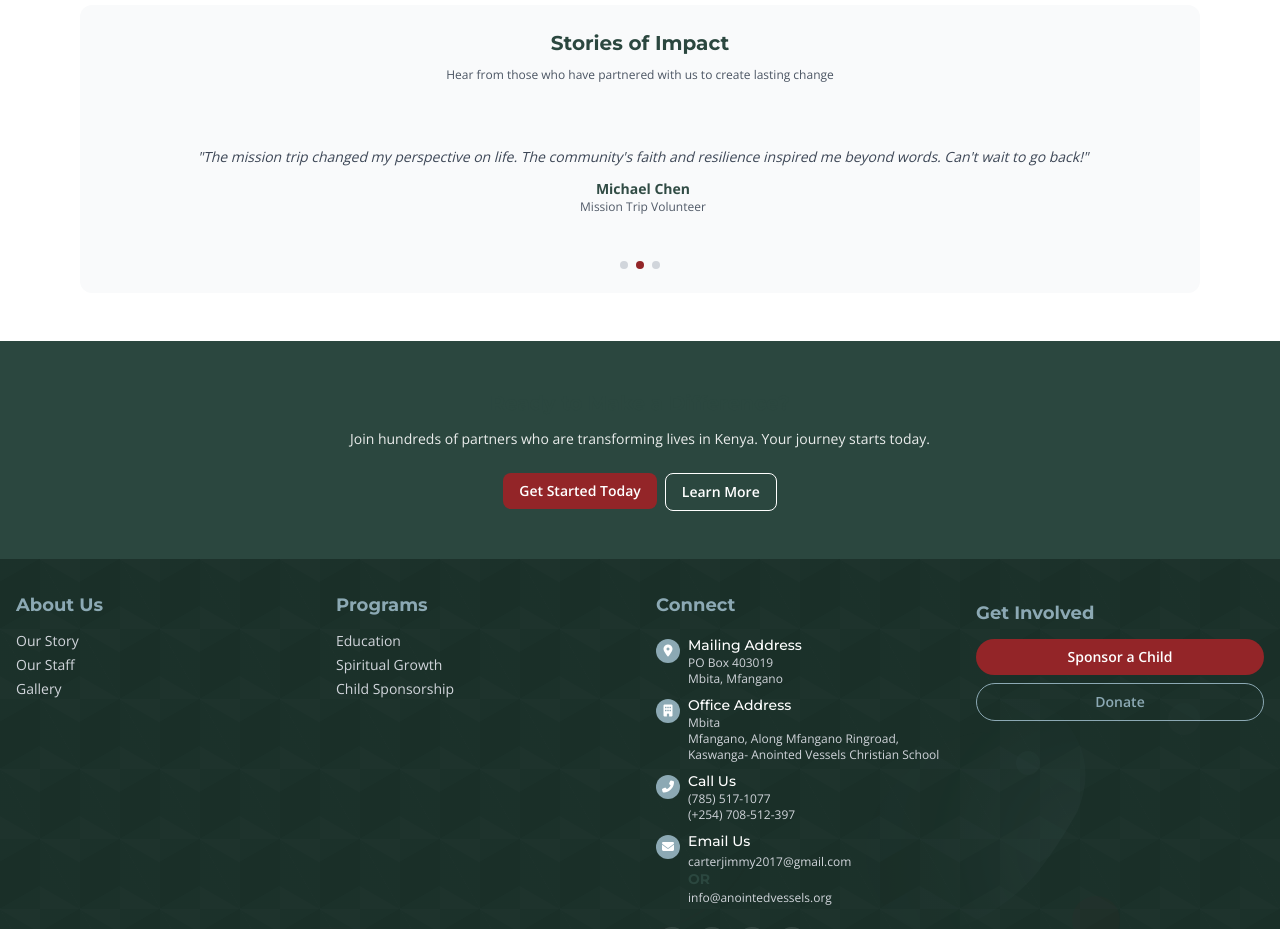
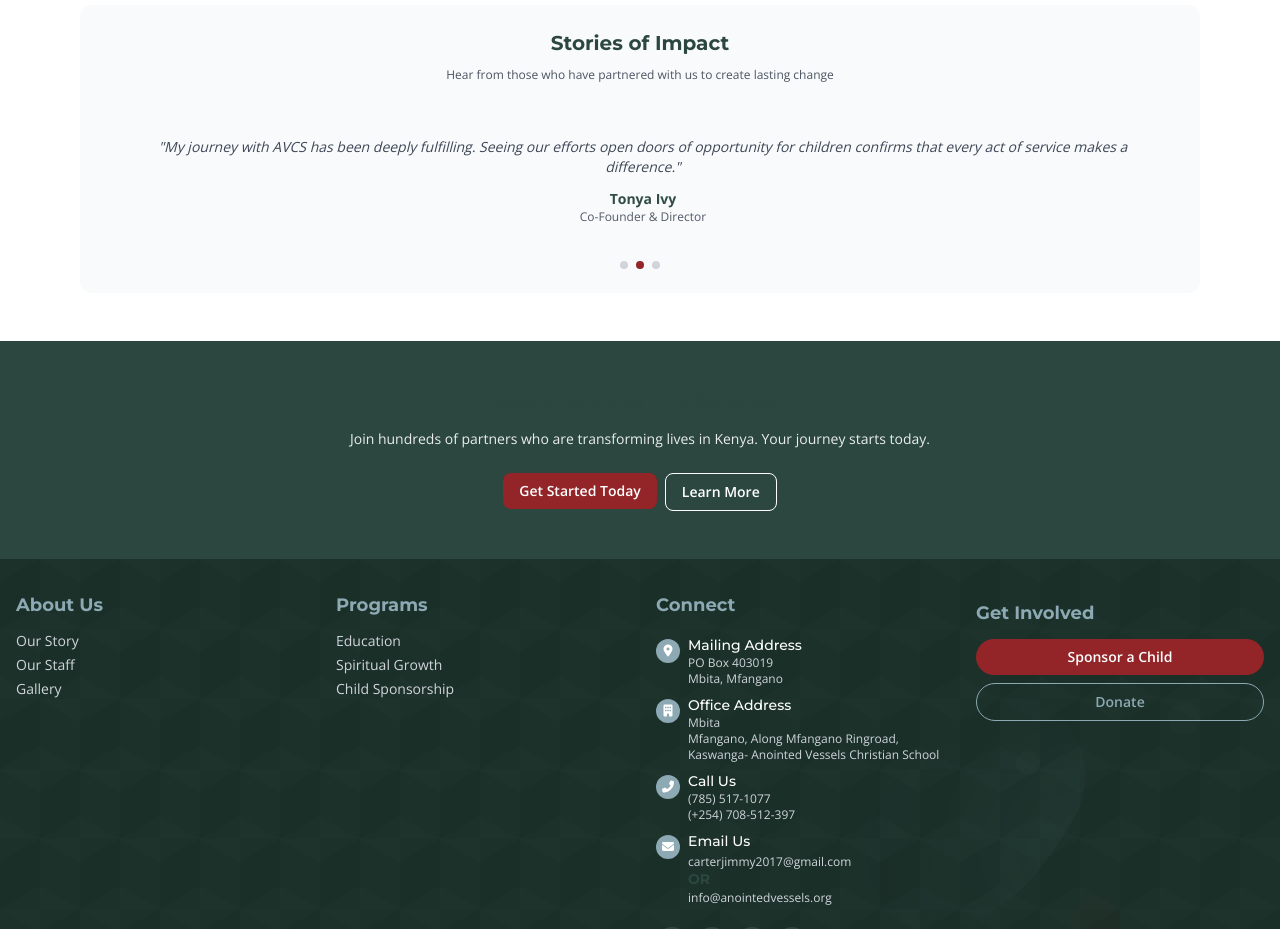
Before and after one commit to WatchDog386/anointed, a React (Vite) app: page /Make-An-Impact in a window 1280 px wide. Shown: the part 1380-2309 px from the top of the page. Built offline with nearby package versions, Linux system fonts and the light colour scheme.

Commit message:
Update GetInvolved.jsx

```diff
--- a/src/routes/GetInvolved.jsx
+++ b/src/routes/GetInvolved.jsx
@@ -135,26 +135,28 @@ const ImpactCounter = ({ target, label, duration = 2000 }) => {
     </div>
   );
 };
-
 const TestimonialCarousel = () => {
   const testimonials = [
     {
       id: 1,
-      name: "Sarah Johnson",
-      role: "Child Sponsor",
-      content: "Sponsoring a child through AVCS has been one of the most rewarding experiences. Seeing the progress reports and knowing I'm making a real difference is incredible."
+      name: "Jimmy Carter Owuato",
+      role: "Founder & CEO",
+      content:
+        "Being part of AVCS has been a lifelong calling. Watching children rise from hardship to hope reminds me daily that faith and education truly transform lives."
     },
     {
       id: 2,
-      name: "Michael Chen",
-      role: "Mission Trip Volunteer",
-      content: "The mission trip changed my perspective on life. The community's faith and resilience inspired me beyond words. Can't wait to go back!"
+      name: "Tonya Ivy",
+      role: "Co-Founder & Director",
+      content:
+        "My journey with AVCS has been deeply fulfilling. Seeing our efforts open doors of opportunity for children confirms that every act of service makes a difference."
     },
     {
       id: 3,
-      name: "Pastor David Martinez",
-      role: "Church Partner",
-      content: "Our church's partnership with AVCS has strengthened our global missions focus. The transparency and impact are exceptional."
+      name: "Edith Oulo",
+      role: "Director, Kenya Operations",
+      content:
+        "Working with AVCS has shown me the power of community-led change. It’s a blessing to witness children flourish through love, learning, and spiritual guidance."
     }
   ];
 
```
